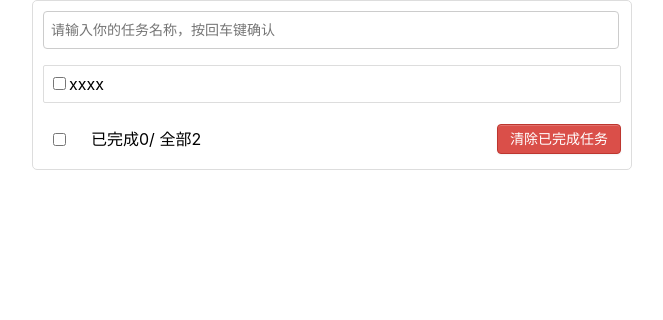
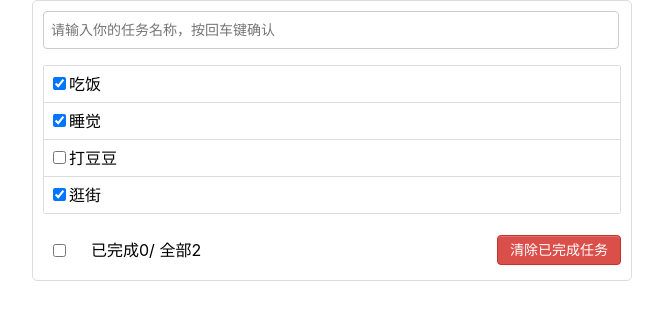
Before and after one commit to yecongling/integration, a React (Create React App) app in the folder react/react-staging/: page / in a window 1280 px wide. Shown: the top 320 px of the page, without its empty margins (308-971 px from the left). Built offline with nearby package versions, Linux system fonts and the light colour scheme; the HTML template or start-up script is replaced by a standard one.

Commit message:
学习react中的todo案例，添加事件和状态、属性处理

```diff
--- a/react/react-staging/package.json
+++ b/react/react-staging/package.json
@@ -7,6 +7,8 @@
     "@testing-library/react": "^13.4.0",
     "@testing-library/user-event": "^13.5.0",
     "antd": "^5.0.5",
+    "nanoid": "^4.0.0",
+    "prop-types": "^15.8.1",
     "react": "^18.2.0",
     "react-dom": "^18.2.0",
     "react-scripts": "5.0.1",
--- a/react/react-staging/src/App.jsx
+++ b/react/react-staging/src/App.jsx
@@ -1,17 +1,55 @@
+import React, {Component} from "react";
 import Header from "./component/Header";
 import List from "./component/List";
 import './App.css';
 import Footer from "./component/Footer";
-function App() {
+export default class App extends Component{
+    // 状态在哪里，操作状态的方法就在哪
+    state = {
+        todos: [
+            {id: '001', name: '吃饭',done: true},
+            {id: '002', name: '睡觉',done: true},
+            {id: '003', name: '打豆豆',done: false},
+            {id: '004', name: '逛街',done: true}
+        ]
+    }
+
+    // 用于添加一个todo，接收的参数是todo对象
+    addTodo = (todoObj) => {
+        // 获取原todos
+        const {todos} = this.state
+        // 追加一个todo
+        const newTodos = [todoObj, ...todos];
+        // 更新状态
+        this.setState({todos: newTodos})
+    }
+
+    // 用于更新一个todo对象
+    changeTodo = (id, done)=> {
+        // 获取状态中的todos
+        const {todos} = this.state
+        // 匹配处理数据
+        const newTodos = todos.map( todo => {
+            if (todo.id === id) {
+                return {...todo, done}
+            } else {
+                return todo;
+            }
+        })
+        this.setState({todos: newTodos})
+    }
+
+    render() {
+        const {todos} = this.state
+
         return (
             <div className="todo-container">
                 <div className="todo-warp">
-          <Header/>
-          <List/>
+                    <Header addTodo = {this.addTodo}/>
+                    <List todos = {todos} changeTodo = {this.changeTodo}/>
                     <Footer/>
                 </div>
             </div>
-  );
+        )
     }
-// 暴露app组件
-export default App;
+}
--- a/react/react-staging/src/component/Header/index.jsx
+++ b/react/react-staging/src/component/Header/index.jsx
@@ -1,10 +1,40 @@
 import React, {Component} from "react";
+import PropTypes from 'prop-types'
+import {nanoid} from "nanoid";
 import './index.css'
 export default class Header extends Component {
+
+    // 对接收的props进行：类型、必要性的限制
+    static propTypes = {
+        addTodo: PropTypes.func.isRequired
+    }
+
+    // 键盘事件的回调
+    handleKeyUp = (event) => {
+        // 解构赋值
+        const {keyCode, target} = event;
+        if (keyCode !== 13) {
+            return
+        }
+        if (target.value === '') {
+            return;
+        }
+        // 准备好一个todo对象
+        const todoObj = {
+            id: nanoid(),
+            name: target.value,
+            done : false
+        }
+        // 将值传递给app
+        this.props.addTodo(todoObj)
+        // 清空
+        target.value = ''
+    }
+
     render() {
         return (
             <div className="todo-header">
-                <input type="text" placeholder="请输入你的任务名称，按回车键确认"/>
+                <input type="text" onKeyUp={this.handleKeyUp} placeholder="请输入你的任务名称，按回车键确认"/>
             </div>
         )
     }
--- a/react/react-staging/src/component/Item/index.css
+++ b/react/react-staging/src/component/Item/index.css
@@ -10,6 +10,7 @@ li {
 li label {
     float: left;
     cursor: pointer;
+    width: 100%;
 }
 
 li label li input {
--- a/react/react-staging/src/component/Item/index.jsx
+++ b/react/react-staging/src/component/Item/index.jsx
@@ -1,13 +1,32 @@
 import React, {Component} from "react";
 import './index.css'
 export default class Item extends Component {
+    state  = {
+        mouse : false
+    }
+
+    // 鼠标移入移出回调
+    handleMouse = (flag) => {
+        return () => {
+            this.setState({mouse: flag})
+        }
+    }
+    // 勾选、取消勾选某一个todo的回调
+    handleCheck = (id) => {
+        return (event) => {
+            this.props.changeTodo(id, event.target.checked)
+        }
+    }
+
     render() {
+        const {id, name, done} = this.props
+        const {mouse} = this.state
         return (
-            <li>
+            <li  style={{backgroundColor: mouse ? '#ddd' : '#fff'}} onMouseLeave={this.handleMouse(false)} onMouseEnter={this.handleMouse(true)}>
                 <label>
-                    <input type="checkbox"/>
-                    <span>xxxx</span>
-                    <button className="btn btn-danger" style={{display:"none"}}>删除</button>
+                    <input type="checkbox" defaultChecked={done} onChange={this.handleCheck(id)}/>
+                    <span>{name}</span>
+                    <button className="btn btn-danger" style={{display:mouse ? 'block' : 'none'}}>删除</button>
                 </label>
             </li>
         )
--- a/react/react-staging/src/component/List/index.jsx
+++ b/react/react-staging/src/component/List/index.jsx
@@ -1,11 +1,25 @@
 import React, {Component} from "react";
 import Item from "../Item";
 import './index.css'
-export default class List  extends Component {
+import PropTypes from "prop-types";
+
+export default class List extends Component {
+
+    // 对接收的props进行：类型、必要性的限制
+    static propTypes = {
+        todos: PropTypes.array.isRequired,
+        changeTodo: PropTypes.func.isRequired
+    }
+
     render() {
+        const {todos, changeTodo} = this.props
         return (
             <ul className="todo-main">
-                <Item/>
+                {
+                    todos.map(todo => {
+                        return <Item key={todo.id} {...todo} changeTodo = {changeTodo}/>
+                    })
+                }
             </ul>
         )
     }
```
Also changed, not shown: 1 other file (tests, documents, lock files or other folders). Lines whose indentation alone changed are shown as unchanged.
